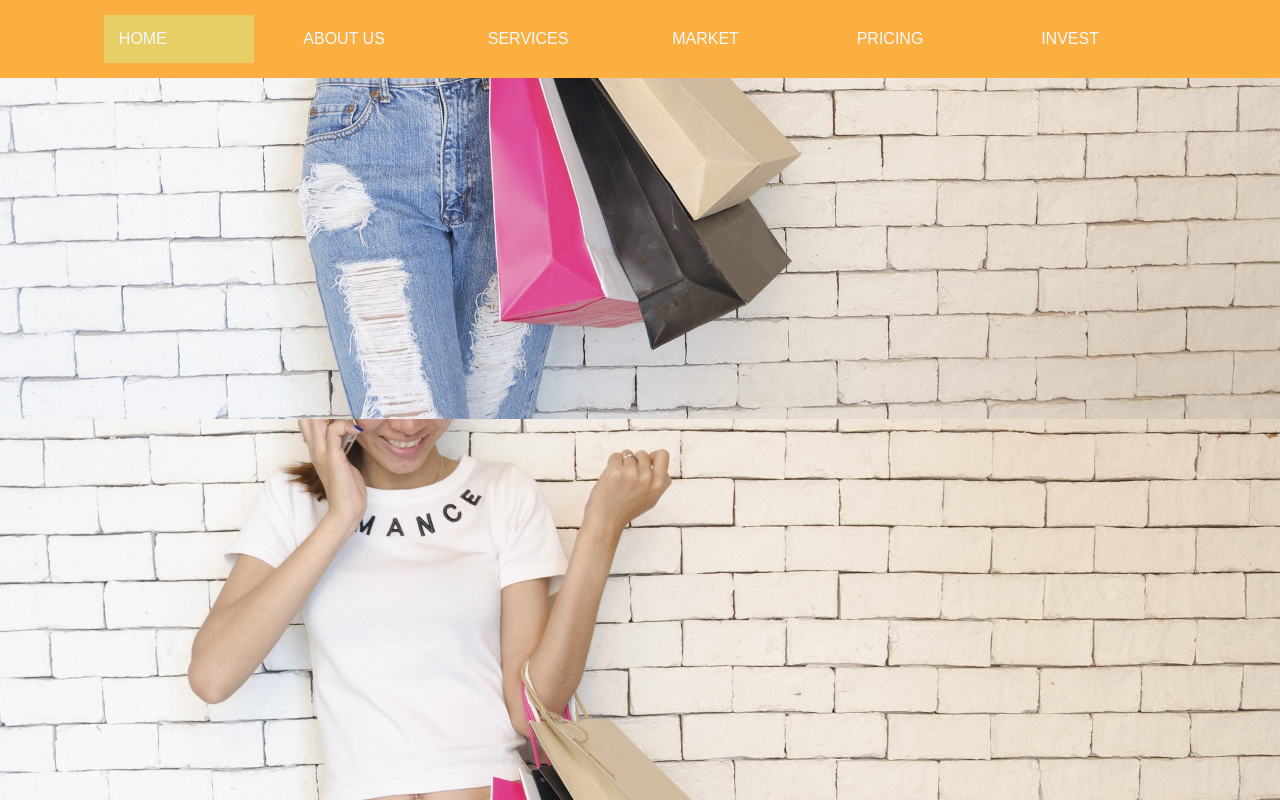
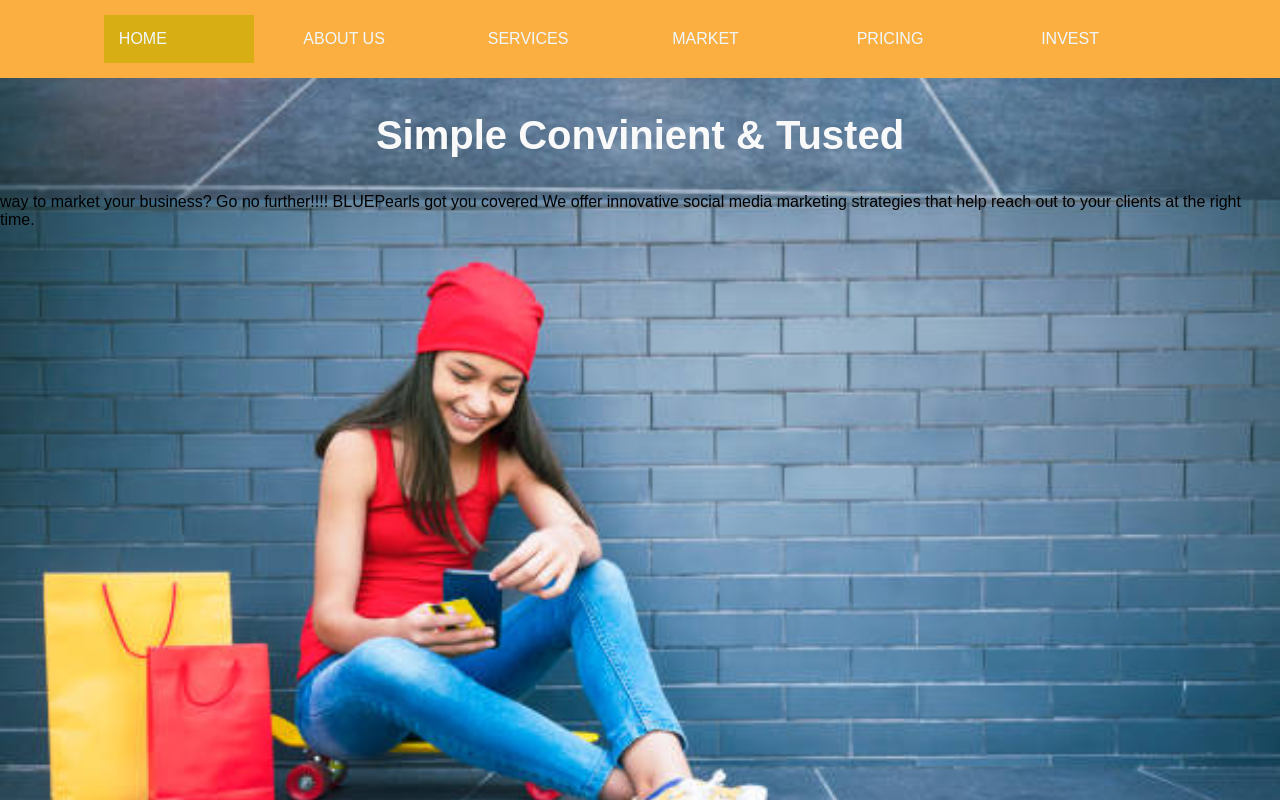
Before and after one commit to Derrick-T/Blue-Pearls, a plain HTML site: page index.html in a window 1280 px wide. Drawn offline with Linux system fonts and the light colour scheme; files that its build step writes are made by us from their sources.

Commit message:
added sslohan and designed it, separated the nav bar from the rest of the body. added background color on paragraph-1

```diff
--- /dev/null
+++ b/CSS/style.css
@@ -0,0 +1,63 @@
+*{
+    padding: 0;
+    margin: 0;
+
+ }
+
+ body{
+    background-image: url(../IMAGES/bg2.jpg);
+    background-size: cover;
+    background-position-y: 200px;
+    box-sizing: border-box;
+    font-family: sans-serif;
+    background-color: rgb(0, 217, 255);
+
+ }
+
+/*
+ body {
+
+    margin: 0;
+    padding: 0;
+    font-size: 100%;
+    font-family: Georgia, "Times New Roman", Times, serif;
+    color: #333333;
+    background-color: #c0c0c0;
+}
+*/
+
+ul li{
+    display:inline-flex;
+    width: 120px;
+    margin: 15px;
+    padding: 15px;
+
+ }
+
+ ul li a{
+    text-decoration: none;
+    color: aliceblue;
+
+ }
+
+
+#paragraph-1 h3{
+   color: rgb(249, 249, 250);
+   /*
+   background-color: rgb(6, 76, 97);
+   */
+   margin: 15px;
+   padding: 20px;
+   font-size: 40px;
+   text-align : center;
+ }
+
+ .Active, ul li a:hover{
+    background-color: rgba(204, 175, 9, 0.76);
+
+ }
+
+ .nav{
+    background-color: rgb(250, 175, 64);
+    text-align: center;
+ }
--- a/index.html
+++ b/index.html
@@ -5,11 +5,12 @@
     <meta http-equiv="X-UA-Compatible" content="IE=edge">
     <meta name="viewport" content="width=device-width, initial-scale=1.0">
     <title>Blue Pearls</title>
-    <link rel="stylesheet" href="../CSS/style.css">
+    <link rel="stylesheet" href="CSS/style.css">
 </head>
 <body>
         <header>
             <div class="nav">
+                <div>
                     <ul>
                         <li class="Active"><a href="#">HOME</a></li>
                         <li> <a href="#">ABOUT US</a></li>
@@ -19,8 +20,18 @@
                         <li><a href="#">INVEST</a></li>
                     </ul>
                 </div>
+
+                </div>
+
+            </div>
         </header>
+        <div id="paragraph-1">
+            <p>
+                <h3>Simple  Convinient & Tusted</h3> way to market your business? Go no further!!!!
+                    BLUEPearls got you covered
+                We offer innovative social media marketing strategies that help reach out to your clients at the right time.
 
+            </p>
 
     </header>
 
--- a/style.css
+++ /dev/null
@@ -1,38 +0,0 @@
- *{
-    padding: 0;
-    margin: 0;
- }
-
- body{
-    background-image: url(../IMAGES/bg1.jpg);
-    background-size: cover;
-    background-position: center;
-    box-sizing: border-box;
-    font-family: sans-serif;
-
- }
-
-ul li{
-    display:inline-flex;
-    width: 120px;
-    margin: 15px;
-    padding: 15px;
-
- }
-
- ul li a{
-    text-decoration: none;
-    color: aliceblue;
-
-
- }
-
- .Active, ul li a:hover{
-    background-color: rgba(214, 236, 134, 0.521);
-
- }
-
- .nav{
-    background-color: rgb(250, 175, 64);
-    text-align: center;
- }
```
Also changed, not shown: github token.txt (added). Lines whose indentation alone changed are shown as unchanged.
